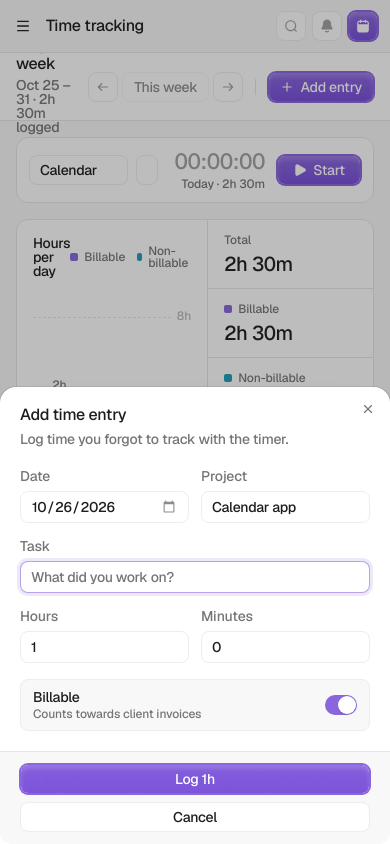
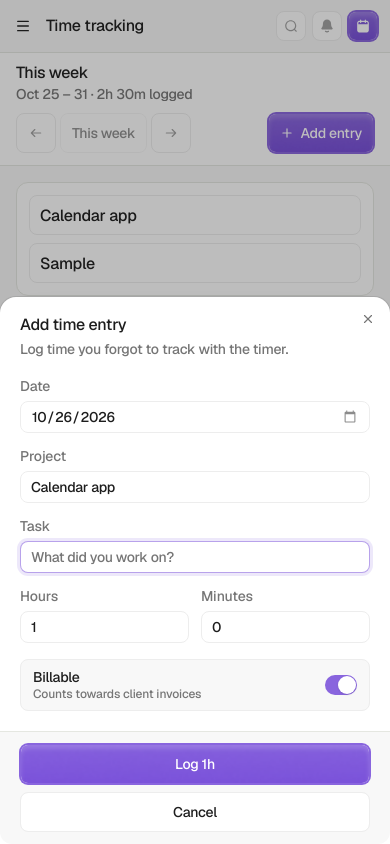
Before and after one commit to Rahul96A/calender-app-design, a Next.js app: page /time-tracking in a window 390 px wide. Both pictures are taken after typing "Sample" into the empty fields and a click on the button "Add entry". Built offline with nearby package versions, Linux system fonts and the light colour scheme.

Commit message:
feat: make Time tracking responsive
Pinned bottom timer bar on phones (safe-area aware), a week chart that
fits seven bars with compact labels, stacked totals, and entries as a
tappable day-grouped list with a 40px actions menu.

```diff
--- a/src/components/pages/time-tracking/entry-dialog.tsx
+++ b/src/components/pages/time-tracking/entry-dialog.tsx
@@ -30,7 +30,7 @@ type Props = {
 export function EntryDialog({ open, session, onClose, entry, defaultDate, projects }: Props) {
   return (
     <Dialog open={open} onOpenChange={(v) => !v && onClose()}>
-      <DialogContent className="gap-5 p-5 sm:max-w-[440px]">
+      <DialogContent className="gap-5 p-5 max-sm:pb-0 sm:max-w-[440px]">
         <EntryForm key={session} entry={entry} defaultDate={defaultDate} projects={projects} onDone={onClose} />
       </DialogContent>
     </Dialog>
@@ -81,7 +81,7 @@ function EntryForm({
       </DialogHeader>
 
       <div className="grid gap-4">
-        <div className="grid grid-cols-2 gap-3">
+        <div className="grid gap-4 sm:grid-cols-2 sm:gap-3">
           <Field label="Date" htmlFor="te-date">
             <Input id="te-date" type="date" required value={date} onChange={(e) => setDate(e.target.value)} />
           </Field>
@@ -150,7 +150,7 @@ function EntryForm({
         ) : null}
       </div>
 
-      <DialogFooter className="-mx-5 -mb-5 bg-app px-5 py-3">
+      <DialogFooter className="-mx-5 -mb-5 bg-app px-5 py-3 max-sm:mb-0 max-sm:pb-[max(12px,env(safe-area-inset-bottom))] max-sm:[&_button]:h-10">
         <Button type="button" onClick={onDone}>
           Cancel
         </Button>
--- a/src/components/pages/time-tracking/time-tracking-page.tsx
+++ b/src/components/pages/time-tracking/time-tracking-page.tsx
@@ -4,6 +4,14 @@ import { useMemo, useState } from "react";
 import { ClockIcon, PencilIcon, PlayIcon, PlusIcon, Trash2Icon } from "lucide-react";
 import { Icon } from "@/components/icon";
 import { Button } from "@/components/ui/button";
+import {
+  DropdownMenu,
+  DropdownMenuCheckboxItem,
+  DropdownMenuContent,
+  DropdownMenuItem,
+  DropdownMenuSeparator,
+  DropdownMenuTrigger,
+} from "@/components/ui/dropdown-menu";
 import { Switch } from "@/components/ui/switch";
 import { Tooltip, TooltipContent, TooltipTrigger } from "@/components/ui/tooltip";
 import { addDays, formatRange, formatShort, formatWeekday, isoWeek, startOfWeek } from "@/lib/dates";
@@ -12,7 +20,7 @@ import { useToday } from "@/hooks/use-today";
 import { useAppStore } from "@/stores/app-store";
 import { EntryDialog } from "./entry-dialog";
 import { BILLABLE_COLOR, formatHours, NON_BILLABLE_COLOR, projectColor, sumMinutes } from "./shared";
-import { TimerCard } from "./timer-card";
+import { TimerBar, TimerCard } from "./timer-card";
 import { ChartLegend, WeekChart, type DayTotal } from "./week-chart";
 
 type DialogState = { open: boolean; session: number; entry?: TimeEntry };
@@ -65,51 +73,69 @@ export function TimeTrackingPage() {
   const billablePct = totals.total ? Math.round((totals.billable / totals.total) * 100) : 0;
 
   const openDialog = (entry?: TimeEntry) => setDialog((d) => ({ open: true, session: d.session + 1, entry }));
+  // The table (md+) and the phone list each carry a day anchor; scroll to whichever is rendered.
   const scrollToDay = (date: string) =>
-    document.getElementById(`tt-day-${date}`)?.scrollIntoView({ behavior: "smooth", block: "start" });
+    [`tt-day-${date}`, `tt-mday-${date}`]
+      .map((id) => document.getElementById(id))
+      .find((el) => el && el.offsetParent !== null)
+      ?.scrollIntoView({ behavior: "smooth", block: "start" });
 
   return (
     <div className="flex min-h-0 flex-1 flex-col overflow-y-auto scroll-thin bg-app">
-      <header className="sticky top-0 z-10 flex h-[68px] shrink-0 items-center gap-3 border-b border-hairline bg-surface px-4">
+      {/* Phones: title above the week switcher; the header scrolls away to give the list room */}
+      <header className="z-10 flex shrink-0 flex-col gap-3 border-b border-hairline bg-surface px-4 py-3 md:sticky md:top-0 md:h-[68px] md:flex-row md:items-center md:py-0">
         <div className="flex min-w-0 flex-1 flex-col gap-1.5">
           <h2 className="t-16 text-fg">{isCurrentWeek ? "This week" : `Week ${isoWeek(weekStart)}`}</h2>
-          <p className="t-14 text-fg-2">
+          <p className="t-14 truncate text-fg-2">
             {formatRange(weekStart, weekEnd)} · {formatHours(totals.total)} logged
           </p>
         </div>
+        <div className="flex items-center gap-3">
           <div className="flex items-center gap-1">
-          <Button size="icon" aria-label="Previous week" onClick={() => setOffset((o) => o - 1)}>
+            <Button
+              size="icon"
+              className="max-md:size-10"
+              aria-label="Previous week"
+              onClick={() => setOffset((o) => o - 1)}
+            >
               <Icon name="arrow-left" />
             </Button>
-          <Button disabled={isCurrentWeek} onClick={() => setOffset(0)}>
+            <Button className="max-md:h-10" disabled={isCurrentWeek} onClick={() => setOffset(0)}>
               This week
             </Button>
-          <Button size="icon" aria-label="Next week" onClick={() => setOffset((o) => o + 1)}>
+            <Button
+              size="icon"
+              className="max-md:size-10"
+              aria-label="Next week"
+              onClick={() => setOffset((o) => o + 1)}
+            >
               <Icon name="arrow-left" className="rotate-180" />
             </Button>
           </div>
-        <div className="h-4 w-px bg-hairline" aria-hidden />
-        <Button variant="brand" onClick={() => openDialog()}>
+          <div className="h-4 w-px bg-hairline max-md:hidden" aria-hidden />
+          <Button variant="brand" className="max-md:ml-auto max-md:h-10" onClick={() => openDialog()}>
             <PlusIcon /> Add entry
           </Button>
+        </div>
       </header>
 
-      <div className="flex flex-col gap-4 p-4">
+      <div className="flex flex-1 flex-col gap-4 p-4">
         <TimerCard projects={projects} todayMinutes={todayMinutes} />
 
-        <section className="grid grid-cols-[1fr_260px] overflow-hidden rounded-xl border border-hairline bg-surface">
-          <div className="flex flex-col gap-5 p-4">
-            <div className="flex items-center justify-between">
+        <section className="grid grid-cols-1 overflow-hidden rounded-xl border border-hairline bg-surface md:grid-cols-[1fr_260px]">
+          <div className="flex min-w-0 flex-col gap-5 p-4">
+            <div className="flex flex-wrap items-center justify-between gap-x-3 gap-y-2">
               <h3 className="t-14 text-fg">Hours per day</h3>
               <ChartLegend />
             </div>
             <WeekChart days={days} today={today} onSelectDay={scrollToDay} />
           </div>
-          <dl className="flex flex-col border-l border-hairline">
+          {/* Phones: the three totals sit in a row under the chart */}
+          <dl className="grid grid-cols-3 border-t border-hairline md:flex md:flex-col md:border-t-0 md:border-l">
             <Stat label="Total" value={formatHours(totals.total)} />
             <Stat label="Billable" value={formatHours(totals.billable)} color={BILLABLE_COLOR} />
             <Stat label="Non-billable" value={formatHours(totals.nonBillable)} color={NON_BILLABLE_COLOR} />
-            <div className="mt-auto flex flex-col gap-2 border-t border-hairline p-4">
+            <div className="col-span-3 mt-auto flex flex-col gap-2 border-t border-hairline p-4">
               <div className="flex items-center justify-between">
                 <span className="t-12 text-fg-2">Billable ratio</span>
                 <span className="t-12 text-fg tabular-nums">{billablePct}%</span>
@@ -147,7 +173,62 @@ export function TimeTrackingPage() {
               </Button>
             </div>
           ) : (
-            <table className="w-full table-fixed border-collapse">
+            <>
+              <ul className="md:hidden">
+                {groups.map(([date, list]) => (
+                  <li key={date}>
+                    <div
+                      id={`tt-mday-${date}`}
+                      className="flex h-9 scroll-mt-3 items-center justify-between border-b border-subtle bg-app px-4"
+                    >
+                      <span className="t-12">
+                        <span className="text-fg">{formatWeekday(date)}</span>
+                        <span className="ml-1.5 text-fg-2">
+                          {formatShort(date)}
+                          {date === today && " · Today"}
+                        </span>
+                      </span>
+                      <span className="t-12 text-fg-2 tabular-nums">
+                        {formatHours(list.reduce((n, e) => n + e.minutes, 0))}
+                      </span>
+                    </div>
+                    <ul>
+                      {list.map((e) => (
+                        <li key={e.id} className="flex items-center border-b border-subtle">
+                          <button
+                            type="button"
+                            aria-label={`Edit ${e.task}`}
+                            className="flex min-h-14 min-w-0 flex-1 items-center gap-3 py-2.5 pl-4 text-left outline-none focus-visible:bg-hover"
+                            onClick={() => openDialog(e)}
+                          >
+                            <span className="flex min-w-0 flex-1 flex-col gap-1.5">
+                              <span className="t-14 truncate text-table">{e.task}</span>
+                              <span className="t-12 flex min-w-0 items-center gap-1.5 text-fg-2">
+                                <span
+                                  className="size-2 shrink-0 rounded-full"
+                                  style={{ background: `var(--event-${projectColor(e.project)}-fg)` }}
+                                />
+                                <span className="truncate">{e.project}</span>
+                                <span className="shrink-0">· {e.billable ? "Billable" : "Non-billable"}</span>
+                              </span>
+                            </span>
+                            <span className="t-14 shrink-0 text-table tabular-nums">{formatHours(e.minutes)}</span>
+                          </button>
+                          <EntryMenu
+                            entry={e}
+                            timerRunning={timerRunning}
+                            onResume={() => startTimer(e.project, e.task)}
+                            onEdit={() => openDialog(e)}
+                            onToggleBillable={(v) => saveTimeEntry({ ...e, billable: v })}
+                            onDelete={() => deleteTimeEntry(e.id)}
+                          />
+                        </li>
+                      ))}
+                    </ul>
+                  </li>
+                ))}
+              </ul>
+              <table className="w-full table-fixed border-collapse max-md:hidden">
                 <colgroup>
                   <col />
                   <col className="w-[200px]" />
@@ -224,9 +305,12 @@ export function TimeTrackingPage() {
                   </tbody>
                 ))}
               </table>
+            </>
           )}
         </section>
       </div>
+
+      <TimerBar todayMinutes={todayMinutes} />
 
       <EntryDialog
         open={dialog.open}
@@ -242,9 +326,10 @@ export function TimeTrackingPage() {
 
 function Stat({ label, value, color }: { label: string; value: string; color?: string }) {
   return (
-    <div className="flex flex-col gap-2 border-b border-hairline px-4 py-3.5 last:border-b-0">
-      <dt className="t-12 flex items-center gap-1.5 text-fg-2">
-        {color && <span className="size-2 rounded-[2px]" style={{ background: color }} />}
+    <div className="flex min-w-0 flex-col gap-2 border-hairline px-4 py-3.5 not-nth-3:border-r max-md:px-3 md:border-b md:not-nth-3:border-r-0">
+      <dt className="t-12 flex items-center gap-1.5 whitespace-nowrap text-fg-2">
+        {/* The chart legend already maps colours; the narrowest phones drop the swatch to keep labels on one line */}
+        {color && <span className="size-2 shrink-0 rounded-[2px] max-[359px]:hidden" style={{ background: color }} />}
         {label}
       </dt>
       <dd className="text-[20px] leading-none font-medium tracking-[-0.4px] text-fg tabular-nums">{value}</dd>
@@ -274,3 +359,45 @@ function RowAction({
     </Tooltip>
   );
 }
+
+/** Phone row actions: everything the table's inline buttons and switch do. */
+function EntryMenu({
+  entry,
+  timerRunning,
+  onResume,
+  onEdit,
+  onToggleBillable,
+  onDelete,
+}: {
+  entry: TimeEntry;
+  timerRunning: boolean;
+  onResume: () => void;
+  onEdit: () => void;
+  onToggleBillable: (billable: boolean) => void;
+  onDelete: () => void;
+}) {
+  return (
+    <DropdownMenu>
+      <DropdownMenuTrigger asChild>
+        <Button variant="ghost" size="icon" className="mx-1.5 size-10 shrink-0" aria-label={`Actions for ${entry.task}`}>
+          <Icon name="more" />
+        </Button>
+      </DropdownMenuTrigger>
+      <DropdownMenuContent align="end" className="w-52 [&_[role^=menuitem]]:min-h-10">
+        <DropdownMenuItem disabled={timerRunning} onSelect={onResume}>
+          <PlayIcon /> Resume timer
+        </DropdownMenuItem>
+        <DropdownMenuItem onSelect={onEdit}>
+          <PencilIcon /> Edit
+        </DropdownMenuItem>
+        <DropdownMenuCheckboxItem checked={entry.billable} onCheckedChange={onToggleBillable}>
+          Billable
+        </DropdownMenuCheckboxItem>
+        <DropdownMenuSeparator />
+        <DropdownMenuItem variant="destructive" onSelect={onDelete}>
+          <Trash2Icon /> Delete
+        </DropdownMenuItem>
+      </DropdownMenuContent>
+    </DropdownMenu>
+  );
+}
--- a/src/components/pages/time-tracking/timer-card.tsx
+++ b/src/components/pages/time-tracking/timer-card.tsx
@@ -7,6 +7,9 @@ import { Input } from "@/components/ui/input";
 import { cn } from "@/lib/utils";
 import { useAppStore } from "@/stores/app-store";
 import { formatClock, formatHours } from "./shared";
+
+/** The phone bar submits the card's form from outside it via the `form` attribute. */
+const FORM_ID = "tt-timer-form";
 
 /** Ticks once a second while the timer runs; `useNow()` only refreshes every 30s. */
 function useElapsed(running: boolean, startedAt: number | null): number {
@@ -30,7 +33,6 @@ export function TimerCard({ projects, todayMinutes }: { projects: string[]; toda
   const startTimer = useAppStore((s) => s.startTimer);
   const stopTimer = useAppStore((s) => s.stopTimer);
   const updateTimer = useAppStore((s) => s.updateTimer);
-  const elapsed = useElapsed(timer.running, timer.startedAt);
 
   const start = () => startTimer(timer.project.trim() || "General", timer.task.trim());
 
@@ -43,7 +45,8 @@ export function TimerCard({ projects, todayMinutes }: { projects: string[]; toda
       )}
     >
       <form
-        className="flex min-w-0 flex-1 items-center gap-2"
+        id={FORM_ID}
+        className="flex min-w-0 flex-1 flex-col gap-2 md:flex-row md:items-center"
         onSubmit={(e) => {
           e.preventDefault();
           if (timer.running) stopTimer();
@@ -54,14 +57,14 @@ export function TimerCard({ projects, todayMinutes }: { projects: string[]; toda
           aria-label="Project"
           placeholder="Project"
           list="tt-projects"
-          className="h-[30px] w-52"
+          className="h-10 text-[16px] md:h-[30px] md:w-52 md:text-[14px]"
           value={timer.project}
           onChange={(e) => updateTimer({ project: e.target.value })}
         />
         <Input
           aria-label="Task"
           placeholder="What are you working on?"
-          className="h-[30px] min-w-0 flex-1"
+          className="h-10 min-w-0 text-[16px] md:h-[30px] md:flex-1 md:text-[14px]"
           value={timer.task}
           onChange={(e) => updateTimer({ task: e.target.value })}
         />
@@ -70,23 +73,54 @@ export function TimerCard({ projects, todayMinutes }: { projects: string[]; toda
             <option key={p} value={p} />
           ))}
         </datalist>
-        <div className="flex shrink-0 items-center gap-3 pl-2">
-          <div className="flex flex-col items-end gap-1.5">
+        {/* Phones get the clock and Start/Stop in the sticky bottom bar instead */}
+        <TimerControls todayMinutes={todayMinutes} className="max-md:hidden" />
+      </form>
+    </section>
+  );
+}
+
+/** Sticky bottom bar on phones: elapsed time and Start/Stop within thumb reach. */
+export function TimerBar({ todayMinutes }: { todayMinutes: number }) {
+  return (
+    <div className="sticky bottom-0 z-10 border-t border-hairline bg-surface px-4 pt-3 pb-[max(12px,env(safe-area-inset-bottom))] md:hidden">
+      <TimerControls todayMinutes={todayMinutes} variant="bar" />
+    </div>
+  );
+}
+
+function TimerControls({
+  todayMinutes,
+  variant = "card",
+  className,
+}: {
+  todayMinutes: number;
+  variant?: "card" | "bar";
+  className?: string;
+}) {
+  const timer = useAppStore((s) => s.timer);
+  const elapsed = useElapsed(timer.running, timer.startedAt);
+  const bar = variant === "bar";
+  const label = [timer.project.trim(), timer.task.trim()].filter(Boolean).join(" · ");
+
+  return (
+    <div className={cn("flex shrink-0 items-center gap-3", bar ? "w-full" : "pl-2", className)}>
+      <div className={cn("flex min-w-0 flex-col gap-1.5", bar ? "flex-1 items-start" : "items-end")}>
         <span
           className={cn(
             "text-[22px] leading-none font-medium tracking-[-0.44px] tabular-nums",
             timer.running ? "text-fg" : "text-placeholder",
           )}
-              role="timer"
+          role={bar ? undefined : "timer"}
           aria-live="off"
         >
           {formatClock(elapsed)}
         </span>
-            <span className="t-12 flex items-center gap-1.5 text-fg-2">
+        <span className="t-12 flex max-w-full min-w-0 items-center gap-1.5 text-fg-2">
           {timer.running ? (
             <>
-                  <span className="size-1.5 animate-pulse rounded-full bg-danger" aria-hidden />
-                  Recording
+              <span className="size-1.5 shrink-0 animate-pulse rounded-full bg-danger" aria-hidden />
+              <span className="truncate">{bar && label ? label : "Recording"}</span>
             </>
           ) : (
             <>Today · {formatHours(todayMinutes)}</>
@@ -94,16 +128,14 @@ export function TimerCard({ projects, todayMinutes }: { projects: string[]; toda
         </span>
       </div>
       {timer.running ? (
-            <Button type="submit" variant="destructive" className="w-[84px]">
+        <Button type="submit" form={FORM_ID} variant="destructive" className={bar ? "h-10 w-[104px]" : "w-[84px]"}>
           <SquareIcon className="fill-current" /> Stop
         </Button>
       ) : (
-            <Button type="submit" variant="brand" className="w-[84px]">
+        <Button type="submit" form={FORM_ID} variant="brand" className={bar ? "h-10 w-[104px]" : "w-[84px]"}>
           <PlayIcon className="fill-current" /> Start
         </Button>
       )}
     </div>
-      </form>
-    </section>
   );
 }
--- a/src/components/pages/time-tracking/week-chart.tsx
+++ b/src/components/pages/time-tracking/week-chart.tsx
@@ -35,7 +35,7 @@ export function WeekChart({
           <span className="t-12 absolute -top-2 right-0 bg-surface pl-1.5 text-section">8h</span>
         </div>
         <div aria-hidden className="absolute inset-x-0 bottom-0 border-t border-hairline" />
-        <div className="relative grid h-full grid-cols-7 gap-2 pr-6">
+        <div className="relative grid h-full grid-cols-7 gap-1 pr-6 sm:gap-2">
           {days.map((d) => {
             const total = d.billable + d.nonBillable;
             const bH = px(d.billable);
@@ -51,11 +51,13 @@ export function WeekChart({
                     className="group flex h-full flex-col items-center justify-end rounded-md outline-none focus-visible:ring-3 focus-visible:ring-brand/15 disabled:cursor-default"
                   >
                     {total > 0 && (
-                      <span className="t-12 mb-1.5 text-fg-2 tabular-nums transition-colors duration-150 group-hover:text-fg">
-                        {formatHours(total)}
+                      <span className="t-12 mb-1.5 whitespace-nowrap text-fg-2 tabular-nums transition-colors duration-150 hover-fine:group-hover:text-fg">
+                        {/* Phones: "7.5h" keeps seven labels inside their columns */}
+                        <span className="sm:hidden">{compactHours(total)}</span>
+                        <span className="max-sm:hidden">{formatHours(total)}</span>
                       </span>
                     )}
-                    <span className="flex w-7 flex-col justify-end gap-[2px]">
+                    <span className="flex w-full max-w-7 flex-col justify-end gap-[2px]">
                       {nH > 0 && (
                         <span
                           className="block w-full rounded-t-[4px]"
@@ -87,7 +89,7 @@ export function WeekChart({
           })}
         </div>
       </div>
-      <div className="grid grid-cols-7 gap-2 pr-6">
+      <div className="grid grid-cols-7 gap-1 pr-6 sm:gap-2">
         {days.map((d) => {
           const isToday = d.date === today;
           return (
@@ -111,6 +113,11 @@ export function WeekChart({
   );
 }
 
+/** 450 → "7.5h", 480 → "8h", 25 → "25m" */
+function compactHours(minutes: number): string {
+  return minutes < 60 ? `${minutes}m` : `${Math.round((minutes / 60) * 10) / 10}h`;
+}
+
 export function ChartLegend() {
   return (
     <div className="flex items-center gap-3">
```
Lines whose indentation alone changed are shown as unchanged.
